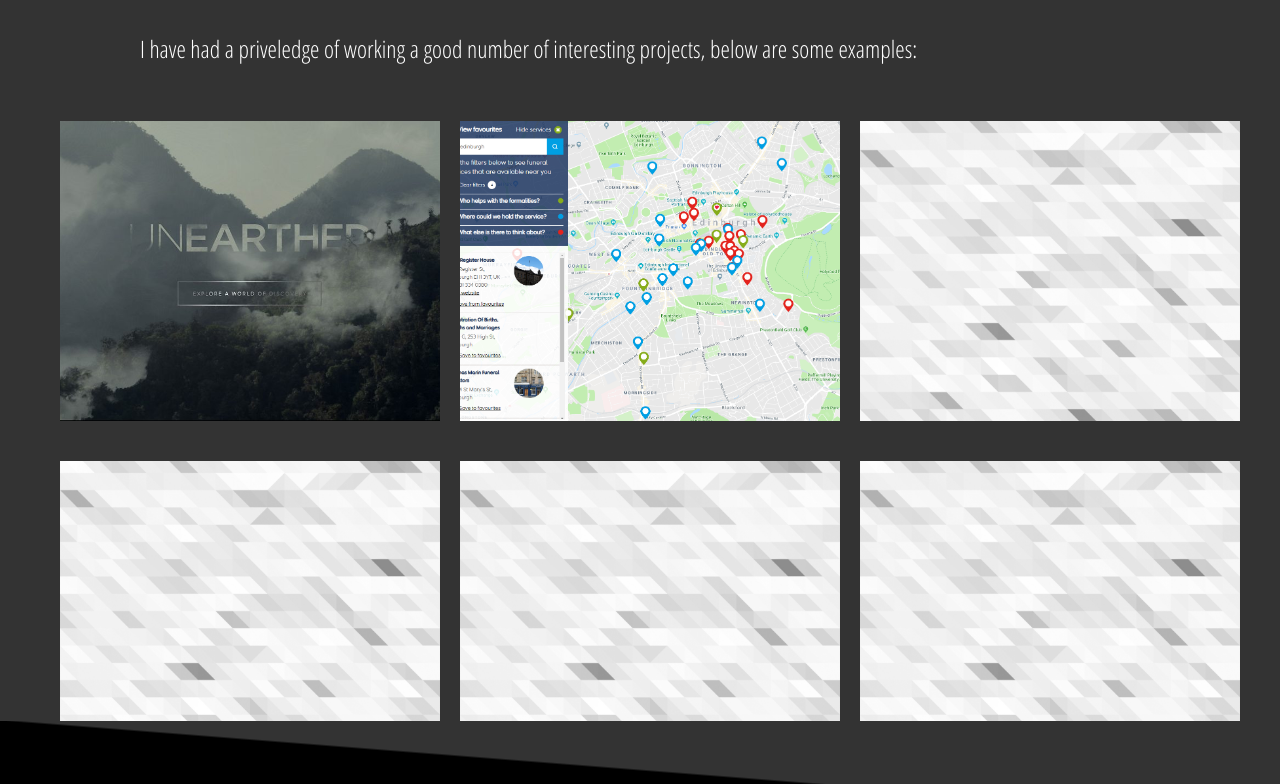
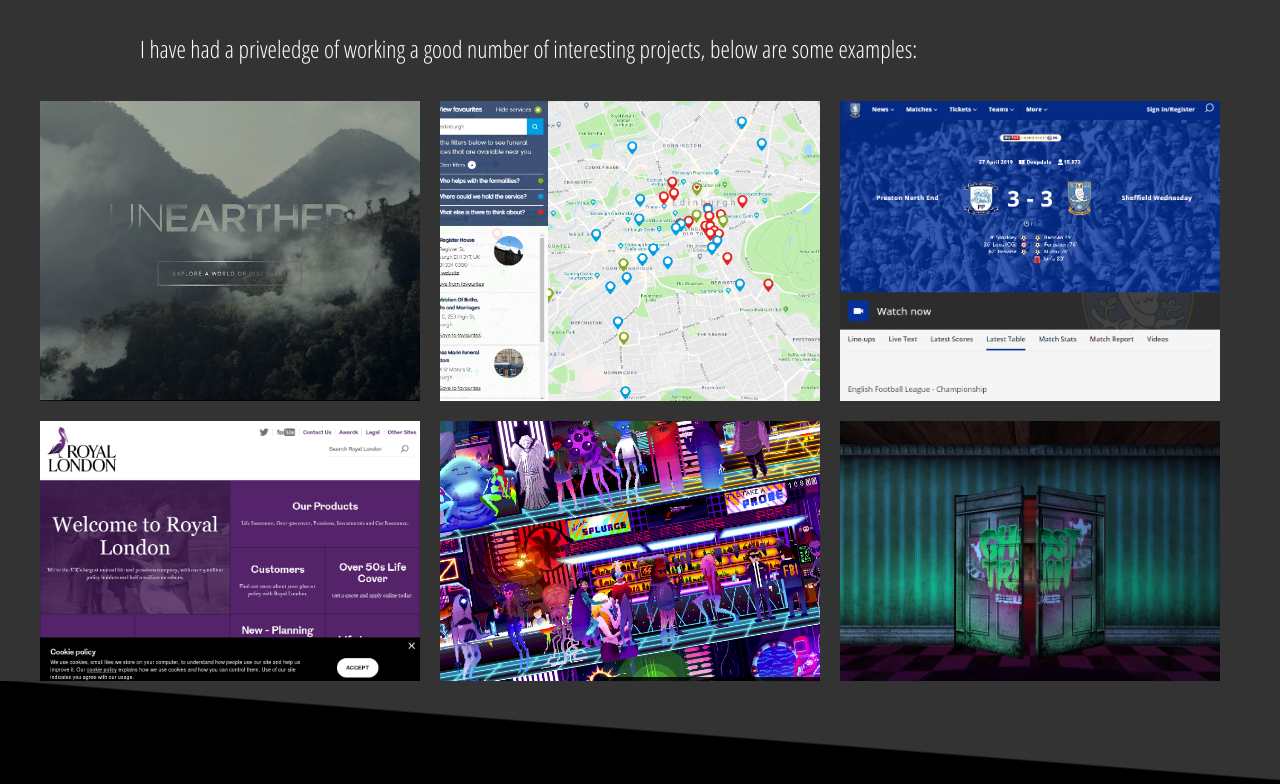
Before and after one commit to MacDoland/macdoland.github.io, a website built with webpack: page index.html in a window 1280 px wide. Shown: the part 1035-1819 px from the top of the page. Built offline with nearby package versions, Linux system fonts and the light colour scheme; files whose address does not match are found by name.

Commit message:
new images

```diff
--- a/index.html
+++ b/index.html
@@ -40,25 +40,27 @@
             <div class="gallery">
                 <div class="row">
                     <div>
-                        <div class="unearthed-background"></div>
+                        <div class="image-background unearthed-background"></div>
                     </div>
                     <div>
-                        <div class="funeral-background"></div>
+                        <div class="image-background funeral-background"></div>
                     </div>
                     <div>
-                        <div class="pattern-background"></div>
+                        <div class="image-background efl-background background-top"></div>
                     </div>
 
                 </div>
                 <div class="row">
                     <div>
-                        <div class="pattern-background"></div>
+                        <div class="image-background royal-london-background background-top"></div>
                     </div>
                     <div>
-                        <div class="pattern-background"></div>
+                        <div class="image-background syfy-background">
+                            <a href="http://picnicstudio.tv/syfy">http://picnicstudio.tv/syfy</a>
+                        </div>
                     </div>
                     <div>
-                        <div class="pattern-background"></div>
+                        <div class="ghost-background"></div>
                     </div>
                 </div>
             </div>
@@ -155,6 +157,9 @@
         </div>
         <div class="skew-cc"></div>
     </section>
+    <footer>
+        <p class="align-center">© Gordon Joseph McDowall 2019</p>
+    </footer>
 
     <script src="https://player.vimeo.com/api/player.js"></script>
 
--- a/src/styles/main.css
+++ b/src/styles/main.css
@@ -151,7 +151,22 @@ p {
 .gallery {
 }
 
+.gallery .row {
+    display: flex;
+    width: 100%;
+}
 
+.gallery .row > div {
+    flex: 1;
+    margin-right: 20px;
+    margin-bottom: 20px;
+}
+
+@media (max-width: 1024px){
+    .gallery .row {
+        flex-direction: column;
+    }
+}
 
 /*.panel:first-child {
     background: url('../images/pattern-background-dark.jpg');
@@ -194,22 +209,27 @@ iframe, img {
     height: 300px;
 }
 
-.row {
-    display: flex;
-    width: 100%;
+.image-background {
+    position: relative;
+}
+.image-background a {
+    background-color: rgba(0, 0, 0, 0.85);
+    color: #fff;
+    display: block;
+    position: absolute;
+    padding: 10px;
+    bottom: 0;
+    right: 0;
 }
 
-.row > div {
-    flex: 1;
-    margin-right: 20px;
-}
+
 
 .pila-background {
     background: url('../images/pila-background.jpg');
     background-size: cover;
     background-position: center;
+    width: 100%;
     margin: 20px;
-    width: 100%;
     height: 300px;
 }
 
@@ -226,7 +246,6 @@ iframe, img {
     background: url('../images/pattern-background.jpg');
     background-size: cover;
     background-position: center;
-    margin: 20px;
     width: 100%;
     height: 300px;
 }
@@ -236,7 +255,6 @@ iframe, img {
     background: url('../images/unearthed.jpg');
     background-size: cover;
     background-position: center;
-    margin: 20px;
     width: 100%;
     height: 300px;
 }
@@ -245,7 +263,46 @@ iframe, img {
     background: url('../images/funeral-mapper.png');
     background-size: cover;
     background-position: center;
-    margin: 20px;
     width: 100%;
     height: 300px;
 }
+
+.efl-background {
+    background: url('../images/efl-match-center.jpg');
+    background-size: cover;
+    background-position: center;
+    width: 100%;
+    height: 300px;
+}
+
+.royal-london-background {
+    background: url('../images/royal-london.png');
+    background-size: cover;
+    background-position: center;
+    width: 100%;
+    height: 300px;
+}
+
+.syfy-background {
+    background: url('../images/syfy20.jpg'); /*source: http://picnicstudio.tv/syfy*/
+    background-size: cover;
+    background-position: center;
+    width: 100%;
+    height: 300px;
+}
+
+.ghost-background {
+    background: url('../images/ghost-background.jpg'); /*source: http://picnicstudio.tv/syfy*/
+    background-size: cover;
+    background-position: center;
+    width: 100%;
+    height: 300px;
+}
+
+.background-top {
+    background-position: center top;
+}
+
+.align-center{
+    text-align: center;
+}
```
Also changed, not shown: build/3c5f1ac5323c26158f72c6da1f004ad4.jpg (added), build/66698b86e64ede987533feac8f45c2b2.jpg (added), build/b13e24fbaf2af1e5787e8c70347841fe.png (added), build/f6f970d739bc7671ff6c8c4809661bb2.jpg (added), build/style.css, src/images/efl-match-center.jpg (added), src/images/ghost-background.jpg (added), src/images/royal-london.png (added), src/images/syfy20.jpg (added), 2 other files.
